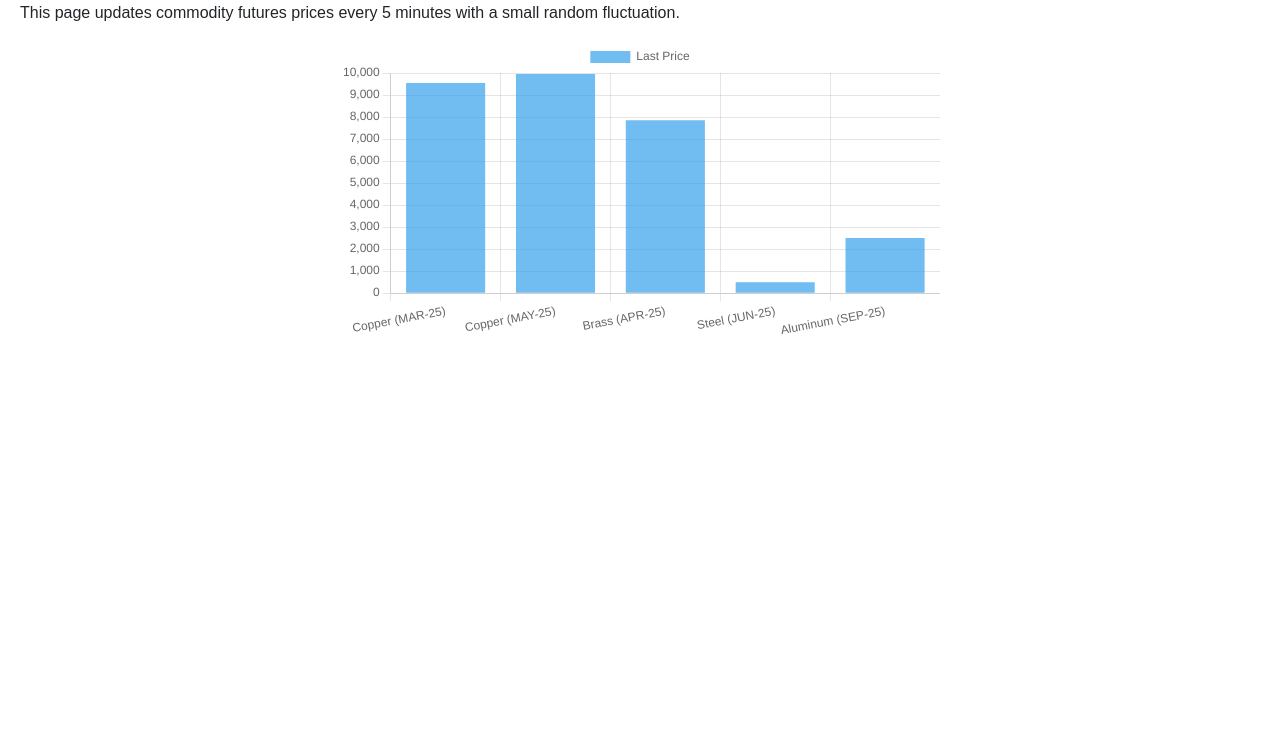
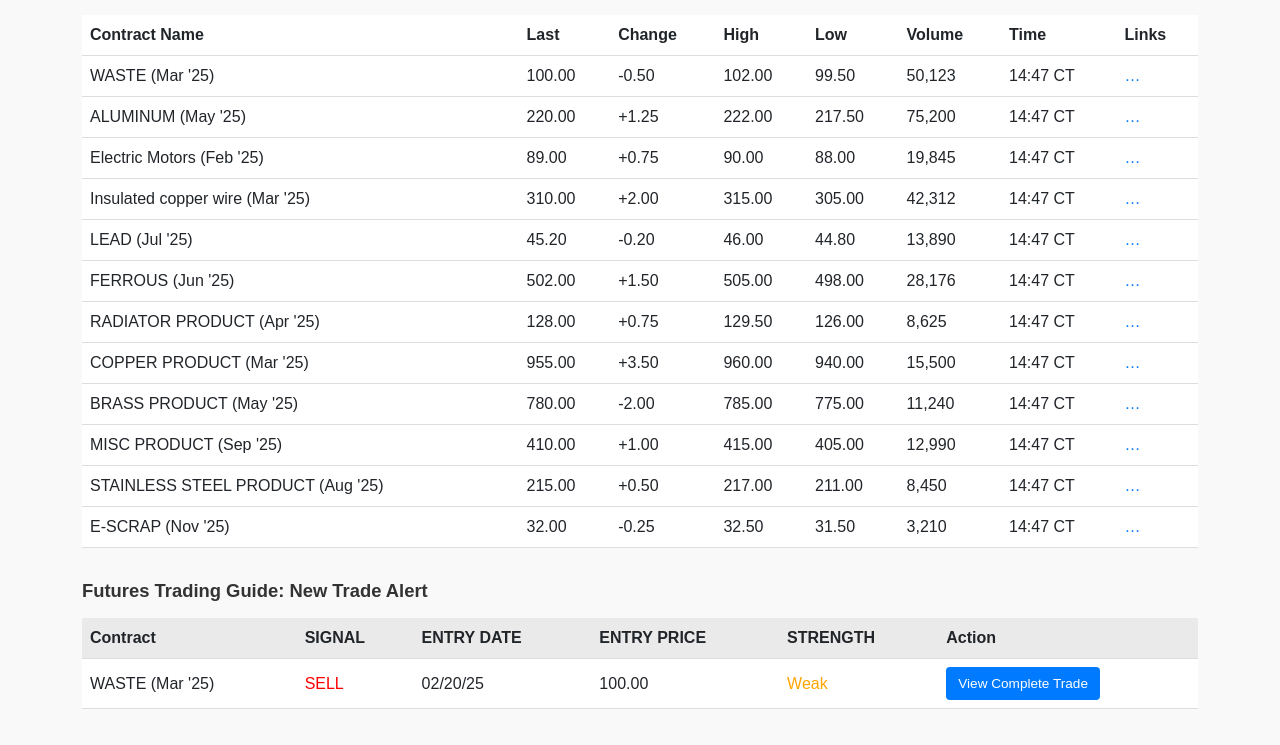
Before and after one commit to tb454/HTMLs, a plain HTML site: page barchart.html in a window 1280 px wide. Shown: the part 83-828 px from the top of the page. Before the commit the page ends 800 px from the top, so only its background shows below. Drawn offline with nearby package versions, Linux system fonts and the light colour scheme.

Commit message:
modified:   barchart.html

```diff
--- a/barchart.html
+++ b/barchart.html
@@ -1,162 +1,352 @@
 <!DOCTYPE html>
 <html lang="en">
 <head>
-  <meta charset="UTF-8" />
-  <title>Barchart / Futures</title>
+  <meta charset="UTF-8">
+  <title>Barchart-Style Futures</title>
+  <meta name="viewport" content="width=device-width, initial-scale=1.0">
 
-  <!-- Bootstrap (optional) -->
+  <!-- Optional: Bootstrap for quicker styling -->
   <link
     href="https://cdn.jsdelivr.net/npm/bootstrap@5.3.0/dist/css/bootstrap.min.css"
     rel="stylesheet"
   />
-  <!-- Chart.js -->
-  <script src="https://cdn.jsdelivr.net/npm/chart.js"></script>
 
   <style>
     body {
+      font-family: Arial, sans-serif;
+      background-color: #f9f9f9;
       margin: 20px;
-      font-family: Arial, sans-serif;
     }
-    .title {
-      color: #2c3e50;
+    .futures-header {
+      display: flex;
+      justify-content: space-between;
+      align-items: center;
       margin-bottom: 1rem;
     }
-    #chartContainer {
-      max-width: 600px;
-      margin: 0 auto;
+    .futures-header h2 {
+      margin: 0;
+      font-size: 1.25rem;
     }
+    .futures-header .date {
+      font-size: 0.95rem;
+      color: #666;
+    }
+    .section-title {
+      margin-bottom: 1rem;
+      font-weight: bold;
+      color: #333;
+      font-size: 1.15rem;
+    }
+    table {
+      width: 100%;
+      border-collapse: collapse;
+    }
+    th, td {
+      padding: 0.75rem;
+      text-align: left;
+      border-bottom: 1px solid #ddd;
+      white-space: nowrap;
+    }
+    thead th {
+      background-color: #f3f3f3;
+    }
+    tr:hover {
+      background-color: #f7f7f7;
+    }
+    .change-positive {
+      color: green;
+    }
+    .change-negative {
+      color: red;
+    }
+    /* “Links” column: show an ellipsis or small “More” link */
+    .dots-menu {
+      cursor: pointer;
+      color: #007bff;
+    }
+
+    /* Footer table for “Futures Trading Guide” */
+    .footer-table th {
+      background-color: #eaeaea;
+    }
+    .footer-table td {
+      vertical-align: middle;
+    }
+
+    .btn-view-trade {
+      background-color: #007bff;
+      color: #fff;
+      border: none;
+      padding: 0.4rem 0.75rem;
+      font-size: 0.85rem;
+      border-radius: 4px;
+      cursor: pointer;
+    }
+    .btn-view-trade:hover {
+      background-color: #0056b3;
+    }
+
+    /* Hidden JSON script styling is irrelevant—just ensuring we have it. */
   </style>
 </head>
+
 <body>
-  <h1 class="title">Barchart Futures Data (Simulated)</h1>
-  <p>
-    This page updates commodity futures prices every 5 minutes with a small random fluctuation.
-  </p>
+  <div class="container">
+    <!-- Top Header -->
+    <div class="futures-header">
+      <h2>Futures Market Overview</h2>
+      <div class="date">Thu, Feb 20th, 2025</div>
+    </div>
 
-  <div id="chartContainer">
-    <canvas id="futuresChart"></canvas>
+    <!-- Major Markets Overview -->
+    <h3 class="section-title">Major Markets Overview</h3>
+    <div class="table-responsive mb-3">
+      <table id="futuresTable" class="table table-hover align-middle">
+        <thead>
+          <tr>
+            <th>Contract Name</th>
+            <th>Last</th>
+            <th>Change</th>
+            <th>High</th>
+            <th>Low</th>
+            <th>Volume</th>
+            <th>Time</th>
+            <th>Links</th>
+          </tr>
+        </thead>
+        <tbody>
+          <!-- Rows populated by JS -->
+        </tbody>
+      </table>
+    </div>
+
+    <!-- “Futures Trading Guide: New Trade Alert” -->
+    <h3 class="section-title">Futures Trading Guide: New Trade Alert</h3>
+    <div class="table-responsive">
+      <table class="table footer-table">
+        <thead>
+          <tr>
+            <th>Contract</th>
+            <th>SIGNAL</th>
+            <th>ENTRY DATE</th>
+            <th>ENTRY PRICE</th>
+            <th>STRENGTH</th>
+            <th>Action</th>
+          </tr>
+        </thead>
+        <tbody>
+          <!-- A single row as an example. You can add more if desired. -->
+          <tr>
+            <td id="alert-contract"></td>
+            <td style="color:red;">SELL</td>
+            <td>02/20/25</td>
+            <td id="alert-entry-price">N/A</td>
+            <td style="color:orange;">Weak</td>
+            <td>
+              <button class="btn-view-trade">View Complete Trade</button>
+            </td>
+          </tr>
+        </tbody>
+      </table>
+    </div>
   </div>
 
-  <!-- Hidden JSON for the combined layout to fetch -->
+  <!-- Hidden JSON for external fetch -->
   <script id="futures-data" type="application/json">
     {}
   </script>
 
+  <!-- Optional: Bootstrap JS Bundle -->
+  <script src="https://cdn.jsdelivr.net/npm/bootstrap@5.3.0/dist/js/bootstrap.bundle.min.js"></script>
+
   <script>
-    /******************************************************
-     * 1) FUTURES DATA (Same commodities as GreenSpark)
-     ******************************************************/
+    /*******************************************************************
+     * 1) FUTURES DATA (matching GreenSpark’s 12 commodities)
+     *******************************************************************/
     let futuresData = [
       {
-        material: "Copper",
-        contract: "MAR-25",
-        lastPrice: 9550,
-        change: "+0.03",
-        changePct: "+0.75%",
-        expiration: "03/25/2025"
+        contractName: "WASTE (Mar '25)",
+        last: 100.0,
+        change: -0.50,
+        high: 102.0,
+        low: 99.5,
+        volume: 50123,
+        time: "14:47 CT"
       },
       {
-        material: "Copper",
-        contract: "MAY-25",
-        lastPrice: 9950,
-        change: "-0.01",
-        changePct: "-0.24%",
-        expiration: "05/25/2025"
+        contractName: "ALUMINUM (May '25)",
+        last: 220.0,
+        change: +1.25,
+        high: 222.0,
+        low: 217.5,
+        volume: 75200,
+        time: "14:47 CT"
       },
       {
-        material: "Brass",
-        contract: "APR-25",
-        lastPrice: 7850,
-        change: "+0.02",
-        changePct: "+0.80%",
-        expiration: "04/25/2025"
+        contractName: "Electric Motors (Feb '25)",
+        last: 89.0,
+        change: +0.75,
+        high: 90.0,
+        low: 88.0,
+        volume: 19845,
+        time: "14:47 CT"
       },
       {
-        material: "Steel",
-        contract: "JUN-25",
-        lastPrice: 500,
-        change: "+0.01",
-        changePct: "+0.64%",
-        expiration: "06/25/2025"
+        contractName: "Insulated copper wire (Mar '25)",
+        last: 310.0,
+        change: +2.0,
+        high: 315.0,
+        low: 305.0,
+        volume: 42312,
+        time: "14:47 CT"
       },
       {
-        material: "Aluminum",
-        contract: "SEP-25",
-        lastPrice: 2500,
-        change: "+0.01",
-        changePct: "+0.80%",
-        expiration: "09/25/2025"
+        contractName: "LEAD (Jul '25)",
+        last: 45.2,
+        change: -0.2,
+        high: 46.0,
+        low: 44.8,
+        volume: 13890,
+        time: "14:47 CT"
+      },
+      {
+        contractName: "FERROUS (Jun '25)",
+        last: 502.0,
+        change: +1.5,
+        high: 505.0,
+        low: 498.0,
+        volume: 28176,
+        time: "14:47 CT"
+      },
+      {
+        contractName: "RADIATOR PRODUCT (Apr '25)",
+        last: 128.0,
+        change: +0.75,
+        high: 129.5,
+        low: 126.0,
+        volume: 8625,
+        time: "14:47 CT"
+      },
+      {
+        contractName: "COPPER PRODUCT (Mar '25)",
+        last: 955.0,
+        change: +3.5,
+        high: 960.0,
+        low: 940.0,
+        volume: 15500,
+        time: "14:47 CT"
+      },
+      {
+        contractName: "BRASS PRODUCT (May '25)",
+        last: 780.0,
+        change: -2.0,
+        high: 785.0,
+        low: 775.0,
+        volume: 11240,
+        time: "14:47 CT"
+      },
+      {
+        contractName: "MISC PRODUCT (Sep '25)",
+        last: 410.0,
+        change: +1.0,
+        high: 415.0,
+        low: 405.0,
+        volume: 12990,
+        time: "14:47 CT"
+      },
+      {
+        contractName: "STAINLESS STEEL PRODUCT (Aug '25)",
+        last: 215.0,
+        change: +0.50,
+        high: 217.0,
+        low: 211.0,
+        volume: 8450,
+        time: "14:47 CT"
+      },
+      {
+        contractName: "E-SCRAP (Nov '25)",
+        last: 32.0,
+        change: -0.25,
+        high: 32.5,
+        low: 31.5,
+        volume: 3210,
+        time: "14:47 CT"
       }
     ];
 
-    /******************************************************
-     * 2) APPLY RANDOM PRICE CHANGES
-     ******************************************************/
-    function fluctuatePrices() {
+    /*******************************************************************
+     * 2) RANDOM FLUCTUATIONS every 5 minutes
+     *    ~±2-3% for last, high, low; ±10% for volume
+     *******************************************************************/
+    function fluctuateData() {
       futuresData.forEach(item => {
-        // e.g. up/down by up to 3%
-        const fluctuationPct = (Math.random() * 6 - 3) / 100; // -0.03 to +0.03
-        const oldPrice = item.lastPrice;
-        const newPrice = Math.round(oldPrice * (1 + fluctuationPct));
-        item.lastPrice = newPrice;
+        // For 'last'
+        let pct = (Math.random() * 5 - 2.5) / 100; // roughly ±2.5%
+        let oldLast = item.last;
+        let newLast = oldLast * (1 + pct);
+        item.last = parseFloat(newLast.toFixed(2));
+        // For 'change'
+        let diff = item.last - oldLast;
+        item.change = parseFloat(diff.toFixed(2));
 
-        // Also compute new +/- change for display
-        const diff = newPrice - oldPrice;
-        const sign = diff >= 0 ? "+" : "";
-        item.change = `${sign}${(diff).toFixed(2)}`;
-        const pct = (diff / oldPrice) * 100;
-        item.changePct = `${sign}${pct.toFixed(2)}%`;
+        // High/Low can fluctuate around newLast
+        let highPct = (Math.random() * 3) / 100; // up to +3%
+        let lowPct = (Math.random() * 3) / 100;  // up to +3%
+        item.high = parseFloat((item.last * (1 + highPct)).toFixed(2));
+        item.low = parseFloat((item.last * (1 - lowPct)).toFixed(2));
+
+        // volume ±10%
+        let volPct = (Math.random() * 20 - 10) / 100;
+        item.volume = Math.max(0, Math.round(item.volume * (1 + volPct)));
       });
     }
 
-    /******************************************************
-     * 3) RENDER CHART & UPDATE HIDDEN JSON
-     ******************************************************/
-    let chart;
+    /*******************************************************************
+     * 3) RENDER TABLE
+     *******************************************************************/
+    function renderFuturesTable() {
+      const tbody = document.getElementById("futuresTable").querySelector("tbody");
+      tbody.innerHTML = "";
 
-    function renderChart() {
-      const ctx = document.getElementById("futuresChart").getContext("2d");
-      if (chart) {
-        chart.destroy(); // re-draw each time
-      }
+      futuresData.forEach(item => {
+        // Determine change class (green if positive, red if negative)
+        const chgClass = item.change >= 0 ? "change-positive" : "change-negative";
+        // Format change with sign
+        let dispChange = (item.change >= 0 ? "+" : "") + item.change.toFixed(2);
 
-      // Chart labels = material + contract for clarity
-      const labels = futuresData.map(item => `${item.material} (${item.contract})`);
-      const prices = futuresData.map(item => item.lastPrice);
-
-      chart = new Chart(ctx, {
-        type: "bar",
-        data: {
-          labels: labels,
-          datasets: [
-            {
-              label: "Last Price",
-              data: prices,
-              backgroundColor: "rgba(54, 162, 235, 0.7)"
-            }
-          ]
-        },
-        options: {
-          scales: {
-            y: { beginAtZero: false }
-          }
-        }
+        const row = document.createElement("tr");
+        row.innerHTML = `
+          <td>${item.contractName}</td>
+          <td>${item.last.toFixed(2)}</td>
+          <td class="${chgClass}">${dispChange}</td>
+          <td>${item.high.toFixed(2)}</td>
+          <td>${item.low.toFixed(2)}</td>
+          <td>${item.volume.toLocaleString()}</td>
+          <td>${item.time}</td>
+          <td><span class="dots-menu">&#8230;</span></td>
+        `;
+        tbody.appendChild(row);
       });
 
-      // Also update the hidden JSON
+      // Update the "Futures Trading Guide" row with the first contract
+      const firstContract = futuresData[0];
+      document.getElementById("alert-contract").textContent = firstContract.contractName;
+      document.getElementById("alert-entry-price").textContent = firstContract.last.toFixed(2);
+
+      // Also update hidden JSON
       const dataScript = document.getElementById("futures-data");
       dataScript.textContent = JSON.stringify({ futures: futuresData });
     }
 
-    /******************************************************
-     * 4) INIT & AUTO-UPDATE EVERY 5 MIN
-     ******************************************************/
+    /*******************************************************************
+     * 4) INIT + AUTO-UPDATE EVERY 5 MIN
+     *******************************************************************/
     function init() {
-      renderChart(); // initial
+      renderFuturesTable();
       setInterval(() => {
-        fluctuatePrices();
-        renderChart();
-      }, 5 * 60 * 1000); // 5 min
+        fluctuateData();
+        renderFuturesTable();
+      }, 5 * 60 * 1000);
     }
 
     window.addEventListener("DOMContentLoaded", init);
```
